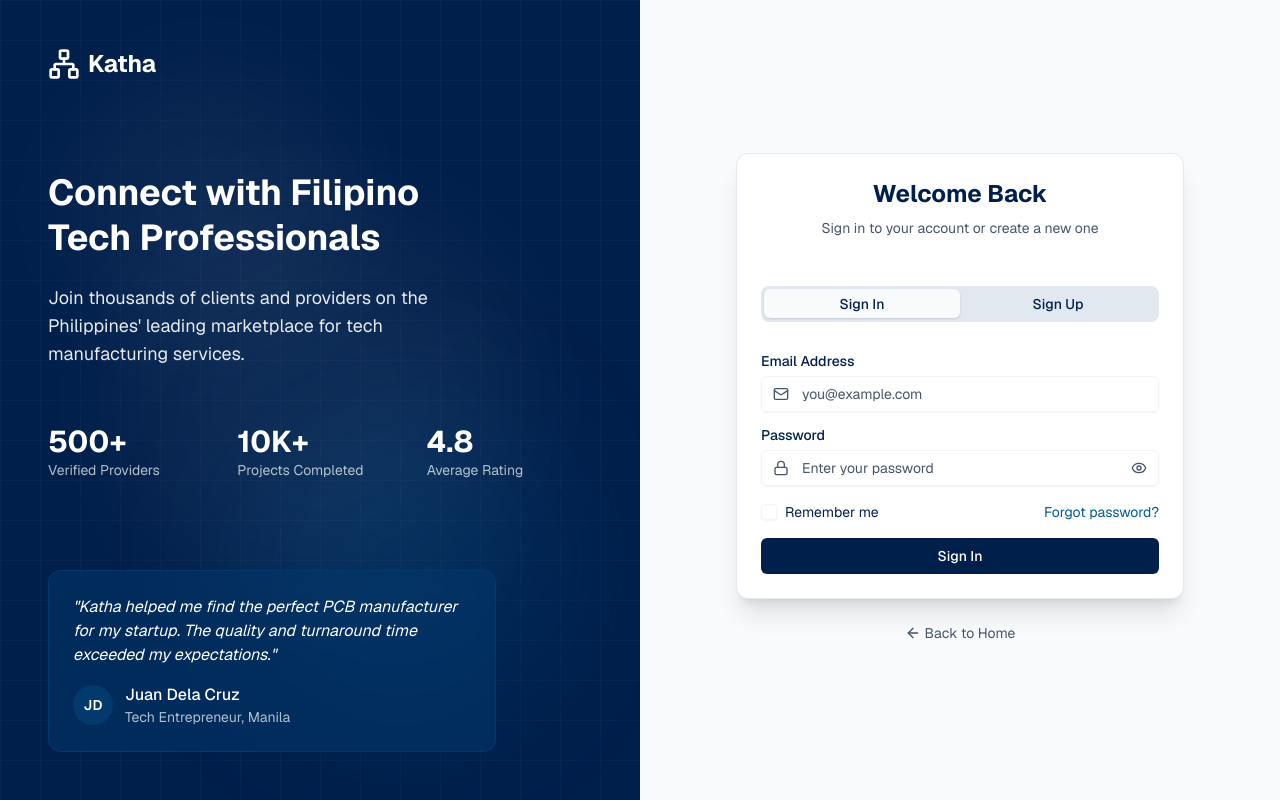
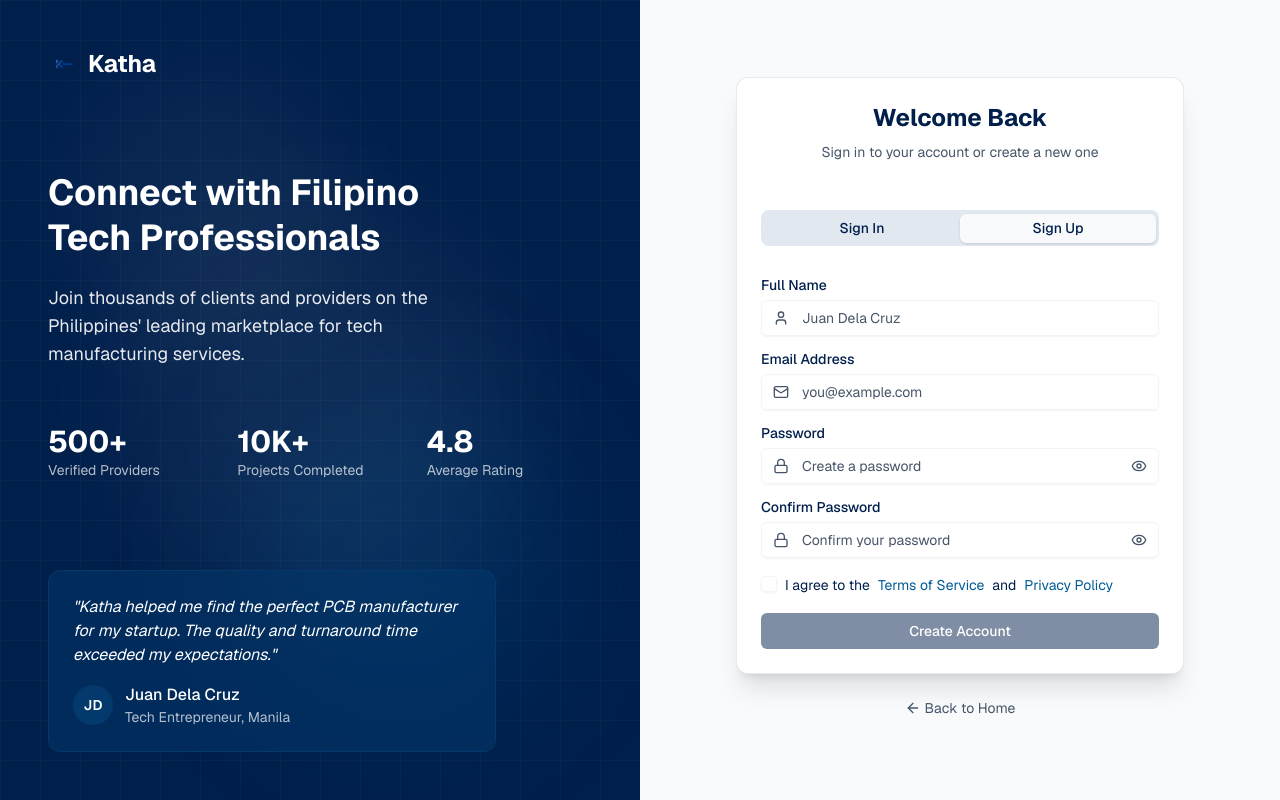
Before and after one commit to Abbwie/Katha, a Next.js app: page /sign-in in a window 1280 px wide. Built offline with nearby package versions, Linux system fonts and the light colour scheme.

Commit message:
feat: update sign-in page with new logo and default tab
Change default tab to "signup" and update logo in sidebars.

Co-authored-by: khaledmango <140601056+KhaledRagab15@users.noreply.github.com>

```diff
--- a/app/sign-in/page.tsx
+++ b/app/sign-in/page.tsx
@@ -3,7 +3,8 @@
 import { useState } from 'react';
 import { useRouter } from 'next/navigation';
 import Link from 'next/link';
-import { Network, Mail, Lock, Eye, EyeOff, User, ArrowLeft } from 'lucide-react';
+import Image from 'next/image';
+import { Mail, Lock, Eye, EyeOff, User, ArrowLeft } from 'lucide-react';
 import { Button } from '@/components/ui/button';
 import { Input } from '@/components/ui/input';
 import { Label } from '@/components/ui/label';
@@ -13,7 +14,7 @@ import { Tabs, TabsContent, TabsList, TabsTrigger } from '@/components/ui/tabs';
 
 export default function SignInPage() {
   const router = useRouter();
-  const [activeTab, setActiveTab] = useState<'signin' | 'signup'>('signin');
+  const [activeTab, setActiveTab] = useState<'signin' | 'signup'>('signup');
   const [showPassword, setShowPassword] = useState(false);
   const [showConfirmPassword, setShowConfirmPassword] = useState(false);
   const [isLoading, setIsLoading] = useState(false);
@@ -239,7 +240,13 @@ export default function SignInPage() {
         <div className="relative z-10 flex flex-col justify-between p-12 text-sidebar-foreground">
           {/* Logo */}
           <Link href="/" className="flex items-center gap-2">
-            <Network className="w-8 h-8" />
+            <Image
+              src="/images/katha-logo.png"
+              alt="Katha Logo"
+              width={32}
+              height={32}
+              className="w-8 h-8 object-contain"
+            />
             <span className="text-2xl font-bold">Katha</span>
           </Link>
 
@@ -300,7 +307,13 @@ export default function SignInPage() {
         <div className="w-full max-w-md relative z-10">
           {/* Mobile Logo */}
           <Link href="/" className="flex items-center gap-2 mb-8 lg:hidden">
-            <Network className="w-6 h-6 text-accent" />
+            <Image
+              src="/images/katha-logo.png"
+              alt="Katha Logo"
+              width={24}
+              height={24}
+              className="w-6 h-6 object-contain"
+            />
             <span className="text-xl font-bold text-foreground">Katha</span>
           </Link>
 
```
Also changed, not shown: public/images/katha-logo.png (added), public/images/katha-logo.webp (added).
